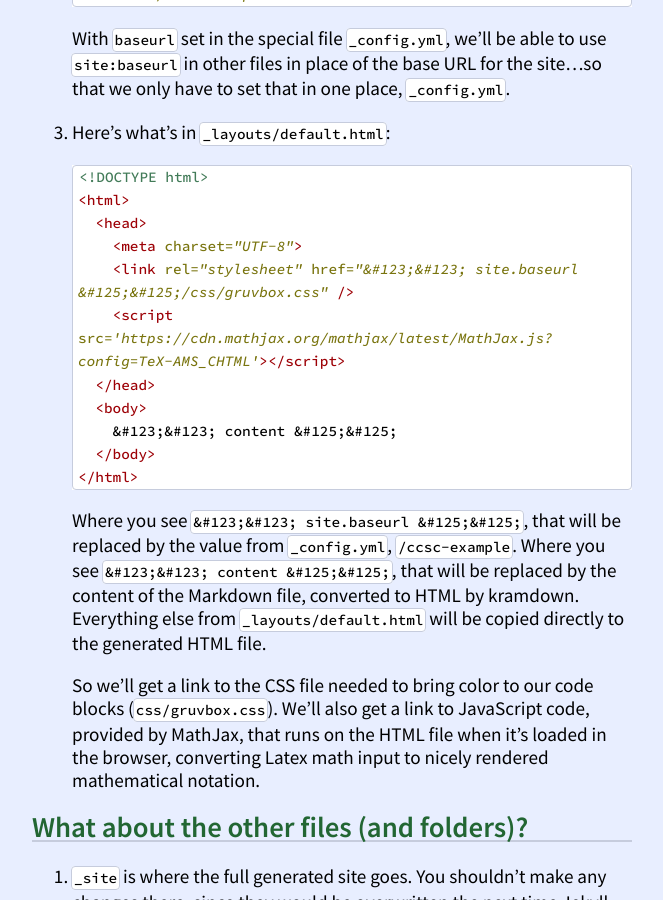
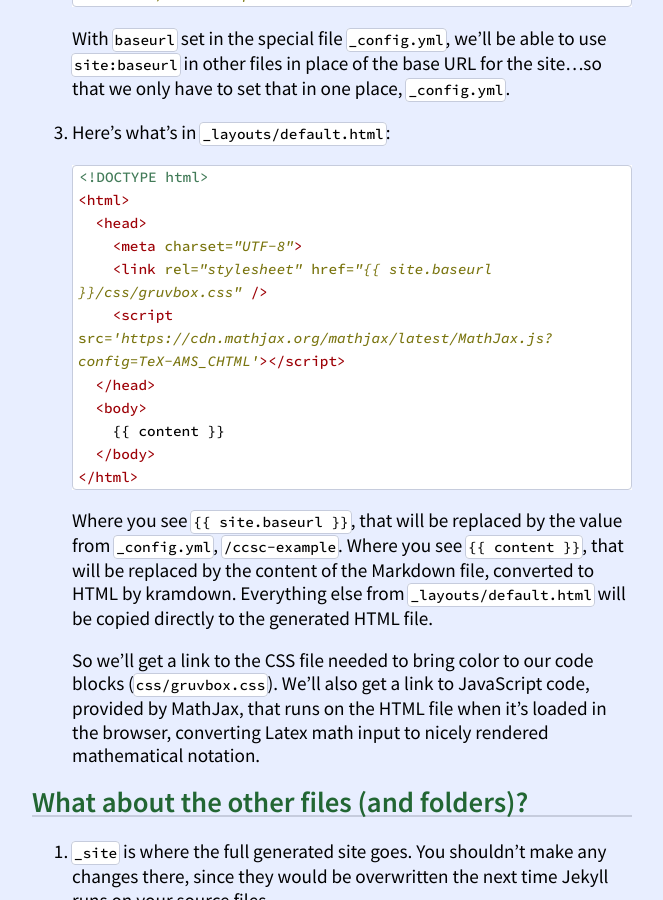
Before and after one commit to TIny-Hacker/ccsc-tutorial, a Jekyll site: the page built from example.md, in a window 1280 px wide and 900 px high, scrolled down 2659 px. Shown: the whole window, without its empty margins (308-971 px from the left). Built offline with Jekyll 4.4.1, drawn with Linux system fonts in a browser that asks for light colours.

Commit message:
Still trying to fix { and } in example.md.

````diff
--- a/example.md
+++ b/example.md
@@ -138,25 +138,27 @@ site is generated.
 3.  Here's what's in
     `_layouts/default.html`:
 
+    {% raw %}
     ```html
     <!DOCTYPE html>
     <html>
       <head>
         <meta charset="UTF-8">
-        <link rel="stylesheet" href="&#123;&#123; site.baseurl &#125;&#125;/css/gruvbox.css" />
+        <link rel="stylesheet" href="{{ site.baseurl }}/css/gruvbox.css" />
         <script src='https://cdn.mathjax.org/mathjax/latest/MathJax.js?config=TeX-AMS_CHTML'></script>
       </head>
       <body>
-        &#123;&#123; content &#125;&#125;
+        {{ content }}
       </body>
     </html>
     ```
 
-    Where you see `&#123;&#123; site.baseurl &#125;&#125;`, that will be replaced by the
-    value from `_config.yml`, `/ccsc-example`.  Where you see `&#123;&#123; content &#125;&#125;`,
+    Where you see `{{ site.baseurl }}`, that will be replaced by the
+    value from `_config.yml`, `/ccsc-example`.  Where you see `{{ content }}`,
     that will be replaced by the content of the Markdown file, converted
     to HTML by kramdown.  Everything else from `_layouts/default.html`
     will be copied directly to the generated HTML file.
+    {% endraw %}
 
     So we'll get a link to the CSS file needed to bring color to our
     code blocks (`css/gruvbox.css`).  We'll also get a link to JavaScript
````
